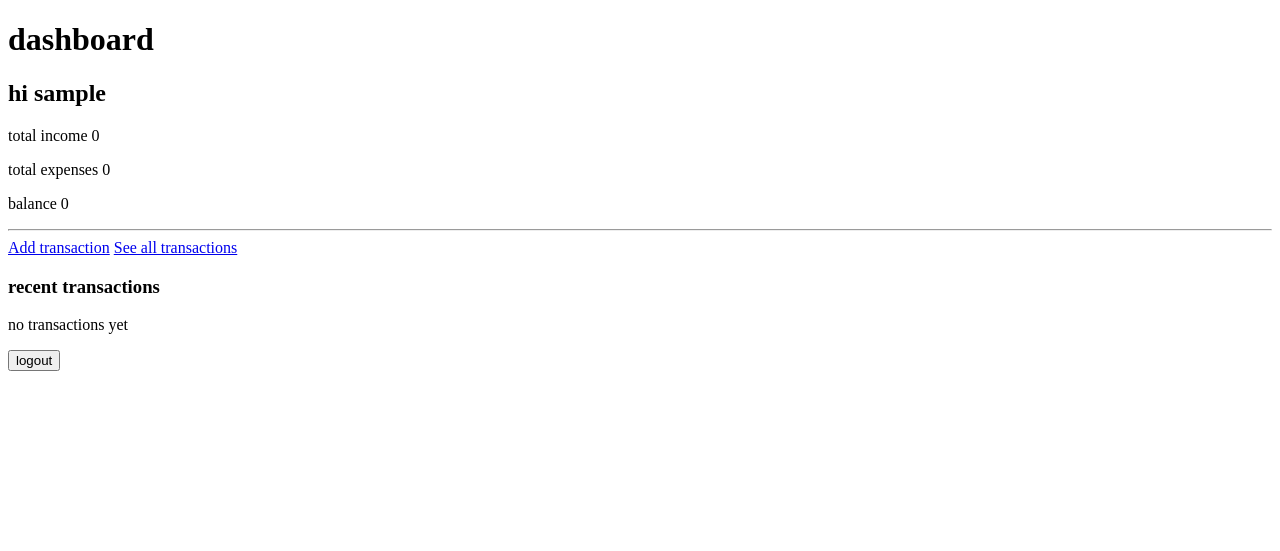
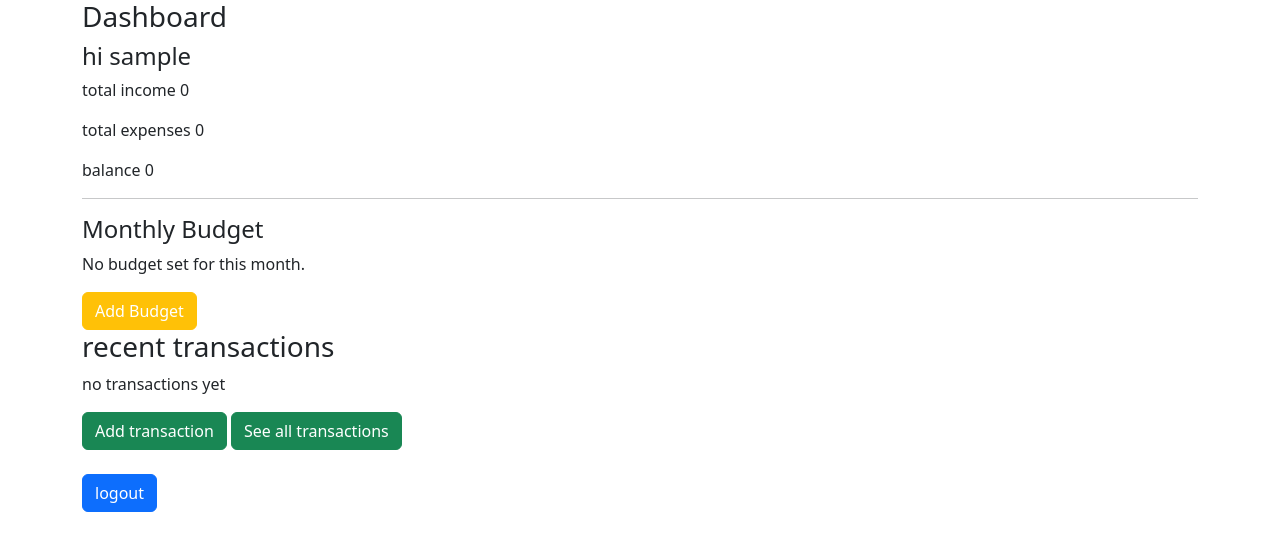
Before and after one commit to sunakshi4/finance-tracker, a Django app: page /dashboard/ in a window 1280 px wide. Shown: the top 551 px of the page. Run offline with Django 5.2, Linux system fonts and the light colour scheme; the visitor is signed in with stand-in values (Sample User, id 1); data that the repository does not hold is empty.

Commit message:
Add budgeting feature

```diff
--- a/finance_tracker/urls.py
+++ b/finance_tracker/urls.py
@@ -29,6 +29,8 @@ urlpatterns = [
     path('transactions/', views.transaction_list, name='transaction_list'),
     path('transactions/add', views.add_transaction, name='add_transaction'),
     path('transactions/delete/<int:pk>', views.delete_transaction, name='delete_transaction'),
-    path('transactions/edit/<int:pk>', views.edit_transaction, name='edit_transaction')
+    path('transactions/edit/<int:pk>', views.edit_transaction, name='edit_transaction'),
+    path('budget/add', views.add_budget, name='add_budget'),
+    path('budget/edit/<int:budget_id>', views.edit_budget, name='edit_budget')
 
 ]
--- a/tracker/models.py
+++ b/tracker/models.py
@@ -22,3 +22,5 @@ class Budget(models.Model):
     user = models.ForeignKey(User, on_delete=models.CASCADE)
     amount = models.DecimalField(max_digits=10, decimal_places=2)
     month = models.DateField(help_text="set to the first day of the month")
+    def __str__(self):
+        return f"{self.user.username} - {self.month.strftime('%B %Y')} - {self.amount}"
--- a/tracker/templates/base.html
+++ b/tracker/templates/base.html
@@ -3,10 +3,13 @@
 <head>
     <meta charset="UTF-8">
     <meta name="viewport" content="width=device-width, initial-scale=1.0">
+    <link href="https://cdn.jsdelivr.net/npm/bootstrap@5.3.7/dist/css/bootstrap.min.css" rel="stylesheet" integrity="sha384-LN+7fdVzj6u52u30Kp6M/trliBMCMKTyK833zpbD+pXdCLuTusPj697FH4R/5mcr" crossorigin="anonymous">
     <title>Document</title>
 </head>
 <body>
+    <div class="container">
     {% block content %}
     {% endblock %}
+    </div>
 </body>
 </html>
--- a/tracker/templates/dashboard.html
+++ b/tracker/templates/dashboard.html
@@ -1,16 +1,33 @@
 {% extends 'base.html' %}
 {% block content %}
-    <h1>dashboard</h1>
-    <h2>hi {{user.username}}</h2>
+    <h3>Dashboard</h3>
+    <h4>hi {{user.username}}</h4>
 
     <p>total income {{ total_income }}</p>
     <p>total expenses {{ total_expenses }}</p>
     <p> balance {{ balance }}</p>
     <hr>
-    <a href="{% url 'add_transaction' %}">Add transaction</a>
-  <a href="{% url 'transaction_list' %}">See all transactions</a>
+
+
+
+<h4> Monthly  Budget</h4>
+{% if budget_amount %}
+    <p>Budget: ₹{{ budget_amount }}</p>
+   <a href="{% url 'edit_budget' budget_id=current_month_budget.id %}" class="btn btn-warning text-white">Edit budget</a>
+    <p>Spent: {{ current_month_expenses }}</p>
+    {% if budget_difference < 0 %}
+        <p style="color: red;"><strong>Over Budget by {{ budget_difference }}</strong></p>
+    {% else %}
+        <p style="color: green;"><strong>Remaining Budget: ₹{{ budget_difference }}</strong></p>
+    {% endif %}
+{% else %}
+    <p>No budget set for this month.</p>
+    <a href="{% url 'add_budget' %}" class="btn btn-warning text-white">Add Budget</a>
+{% endif %}
+
+
     <h3>recent transactions</h3>
-    {% if transactions %}
+    {% if recent_transactions %}
     <table border="1" cellpadding="8" cellspacing="0">
         <thead>
             <tr>
@@ -23,7 +40,7 @@
             </tr>
         </thead>
         <tbody>
-            {% for transaction in transactions %}
+            {% for transaction in recent_transactions %}
             <tr>
                 <td>{{forloop.counter}}</td>
                 <td>{{transaction.date}}</td>
@@ -35,11 +52,16 @@
             {% endfor %}
         </tbody>
     </table>
+    <br>
+    <br>
     {% else %}
     <p>no transactions yet</p>
     {% endif %}
+
+    <a href="{% url 'add_transaction' %}" class="btn btn-success text-white">Add transaction</a>
+    <a href="{% url 'transaction_list' %}" class="btn btn-success text-white">See all transactions</a>
     <form action="{% url 'logout' %}" method="post">
         {% csrf_token %}
-        <button type="submit">logout</button>
+        <br><button type="submit" class="btn btn-primary text-white">logout</button>
     </form>
 {% endblock %}
--- a/tracker/templates/login.html
+++ b/tracker/templates/login.html
@@ -1,13 +1,14 @@
 {% extends 'base.html' %}
 {% block content %}
+<div class="container mt-5">
 <h2>Login</h2>
 <form method="post">
     {% csrf_token %}
     {{form.as_p}}
-    <button type="submit">Login</button>
+    <button type="submit" class="btn btn-primary">Login</button>
 </form>
 <br>
 <br>
 <a href="{% url 'register' %}">New user? Register</a>
-
+</div>
 {% endblock %}
--- a/tracker/templates/register.html
+++ b/tracker/templates/register.html
@@ -1,10 +1,13 @@
 {% extends 'base.html' %}
 {% block content %}
+<div class="container mt-5">
 <h2>Register</h2>
 <form method="post">
     {% csrf_token %}
     {{form.as_p}}
-    <button type="submit">Register</button>
+    <button type="submit" class="btn btn-success">Register</button>
 </form>
+<br><br>
 <a href="{% url 'login' %}">Already a user? LOGIN</a>
 {% endblock %}
+</div>
--- a/tracker/views.py
+++ b/tracker/views.py
@@ -1,10 +1,12 @@
 from django.shortcuts import render, redirect, get_object_or_404
 from django.contrib.auth.forms import UserCreationForm
 from django.contrib.auth.decorators import login_required
-from .forms import TransactionForm
+from .forms import TransactionForm, BudgetForm
 from django.contrib import messages
-from .models import Transaction
+from .models import Transaction, Budget
 from django.db.models import Sum
+from datetime import date
+from django.utils.timezone import now
 
 def register(request):
     if request.method=='POST':
@@ -19,15 +21,30 @@ def register(request):
 @login_required
 def dashboard(request):
     user = request.user
-    transactions = Transaction.objects.filter(user=user)
+    transactions = Transaction.objects.filter(user=user).order_by('-date')
+    recent_transactions=transactions[:5]
     total_income = transactions.filter(type='income').aggregate(Sum('amount'))['amount__sum'] or 0
     total_expenses = transactions.filter(type='expense').aggregate(Sum('amount'))['amount__sum'] or 0
     balance = total_income-total_expenses
+
+    today = now().date()
+    # current_month_start = today.replace(day=1)
+    current_month_expenses = transactions.filter(type='expense', date__year=today.year, date__month=today.month).aggregate(Sum('amount'))['amount__sum'] or 0
+    current_month_budget = Budget.objects.filter(user=user, month__month=today.month).first()
+    budget_amount = current_month_budget.amount if current_month_budget else 0
+    budget_difference = budget_amount-current_month_expenses
+
     return render (request, 'dashboard.html', {
         'total_income': total_income,
         'total_expenses' : total_expenses,
         'balance' : balance,
-        'transactions': transactions})
+        'transactions': transactions,
+        'recent_transactions': recent_transactions,
+        'budget_amount': budget_amount,
+        'current_month_expenses': current_month_expenses,
+        'budget_difference': budget_difference,
+        'current_month_budget':current_month_budget
+        })
 
 @login_required
 def transaction_list(request):
@@ -74,3 +91,29 @@ def edit_transaction(request, pk):
     else:
             form = TransactionForm(instance=transaction)
     return render(request, 'edit_transaction.html', {'form': form})
+
+@login_required
+def add_budget(request):
+    if request.method == 'POST':
+        form = BudgetForm(request.POST)
+        if form.is_valid():
+            budget = form.save(commit=False)
+            budget.user = request.user
+            budget.save()
+            return redirect('dashboard')
+    else:
+        form = BudgetForm()
+    return render(request, 'add_budget.html', {'form': form})
+
+
+@login_required
+def edit_budget(request, budget_id):
+    budget = get_object_or_404(Budget, id=budget_id, user=request.user)
+    if request.method == 'POST':
+        form = BudgetForm(request.POST, instance=budget)
+        if form.is_valid():
+            form.save()
+            return redirect('dashboard')
+    else:
+        form = BudgetForm(instance=budget)
+    return render(request, 'edit_budget.html', {'form': form})
```
Also changed, not shown: tracker/forms.py (+13 -1 lines), tracker/templates/add_budget.html (added, +9 -0 lines), tracker/templates/edit_budget.html (added, +11 -0 lines).
